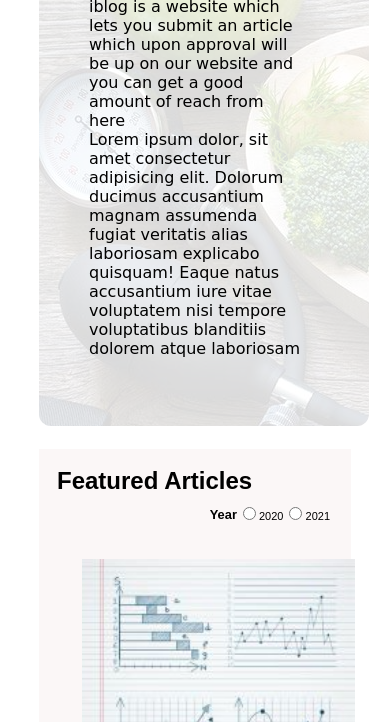
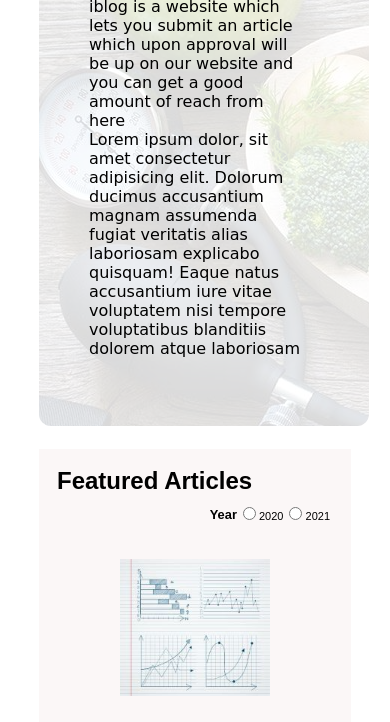
Before and after one commit to sainibhupen1/bloging-website, a plain HTML site: page index.html in a window 390 px wide. Shown: the part 361-1083 px from the top of the page. Drawn offline with Linux system fonts and the light colour scheme; a web font is replaced by a local one.

Commit message:
change some source code

```diff
--- a/css/mobile.css
+++ b/css/mobile.css
@@ -55,3 +55,9 @@
         width: 100%;
     }
 }
+
+@media screen and (max-width:550px){
+    .home-article img{
+        width: 150px;
+    }
+}
```
